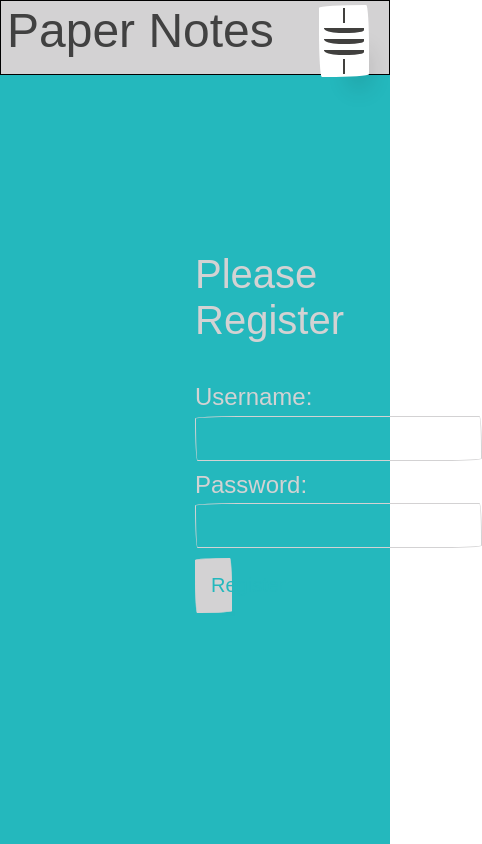
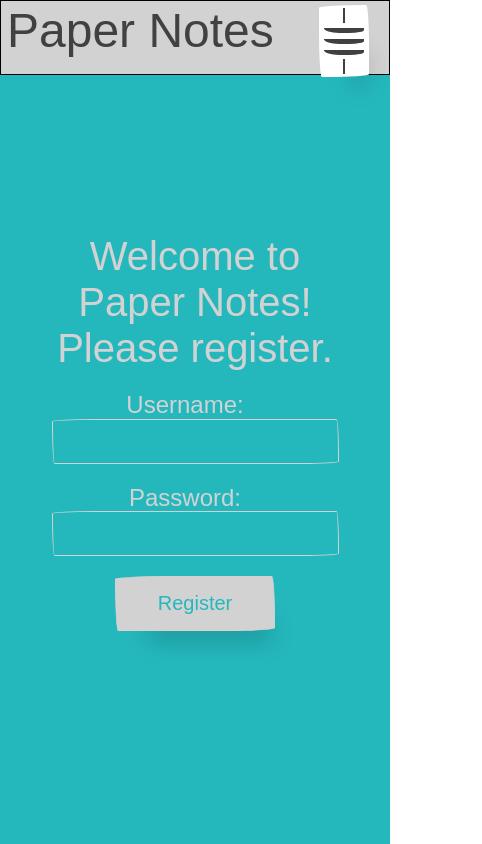
Before and after one commit to AM-Myrick/PaperCSS-FEPW, a React (Create React App) app: page / in a window 390 px wide. Shown: the whole page, 482 px wide, since content can reach past the window. Built offline with nearby package versions, Linux system fonts and the light colour scheme; a web font is replaced by a local one.

Commit message:
updates register page responsiveness

```diff
--- a/src/Views/Login.css
+++ b/src/Views/Login.css
@@ -44,3 +44,9 @@
     color: #24B8BD;
     width: 160px;
 }
+
+@media (min-width: 640px) {
+    .login h3 {
+        margin: 0;
+    }
+}
--- a/src/Views/Register.css
+++ b/src/Views/Register.css
@@ -1,39 +1,52 @@
 .register {
-    padding-left: 50%;
     height: 100vh;
     width: 100vw;
     display: flex;
     flex-wrap: wrap;
-    align-items: center;
     align-content: center;
     justify-content: center;
     background-color: #24B8BD;
 }
 
 .register h3 {
-    width: 100%;
-    margin-left: 0;
+    width: 320px;
     color: #D3D2D3;
+    text-align: center;
+    margin-bottom: 1rem;
 }
 
 .register form {
     color: #D3D2D3;
-    width: 100%;
+    width: 320px;
+    display: flex;
+    flex-wrap: wrap;
+    justify-content: center;
 }
 
 .register form label {
     font-size: 1.2rem;
+    align-self: center;
+    margin-right: 1rem;
 }
 
 .register form input {
     border: 1px solid #D3D2D3;
-    margin-bottom: 10px;
-    margin-top: 5px;
+    margin-bottom: 1rem;
 }
 
+.register form a {
+    margin: 0 auto;
+    width: 160px;
+}
 .register form button {
     border: 1px solid #D3D2D3;
     background-color: #D3D2D3;
     color: #24B8BD;
-    width: 19%;
+    width: 160px;
 }
+
+@media (min-width: 640px) {
+    .register h3 {
+        margin: 0;
+    }
+}
--- a/src/Views/Register.js
+++ b/src/Views/Register.js
@@ -14,7 +14,7 @@ export default class Register extends Component {
         super(props);
         this.state = {
             user: { ...initialUser },
-            message: "",
+            message: "Welcome to Paper Notes! Please register.",
         }
     }
 
@@ -48,7 +48,7 @@ export default class Register extends Component {
     render() {
         return (
             <div className="register" onClick={() => this.props.closeMenu()}>
-                <h3>Please Register</h3>
+                <h3>{this.state.message}</h3>
                 <form onSubmit={this.submitHandler}>
                     <label htmlFor="username">Username:</label>
                     <input
@@ -68,9 +68,6 @@ export default class Register extends Component {
                         onChange={this.changeHandler} />
                     <button type="submit">Register</button>
                 </form>
-                { this.state.message ?
-                    (<h4>{this.state.message}</h4>):
-                    undefined}
             </div>
         );
     }
```
